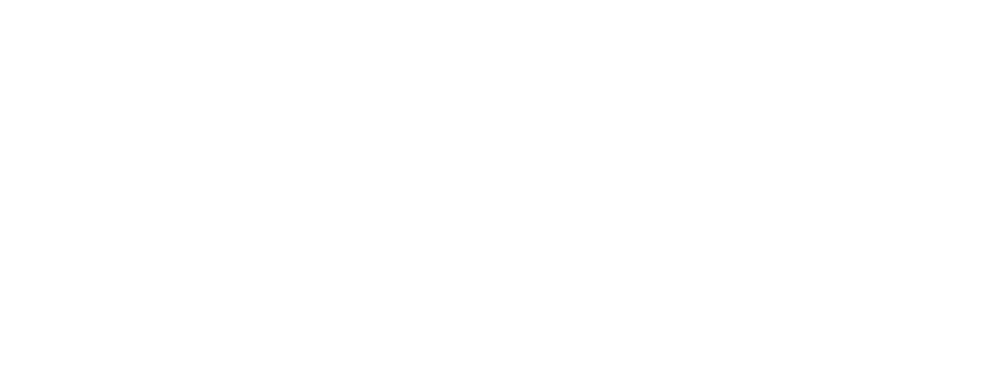
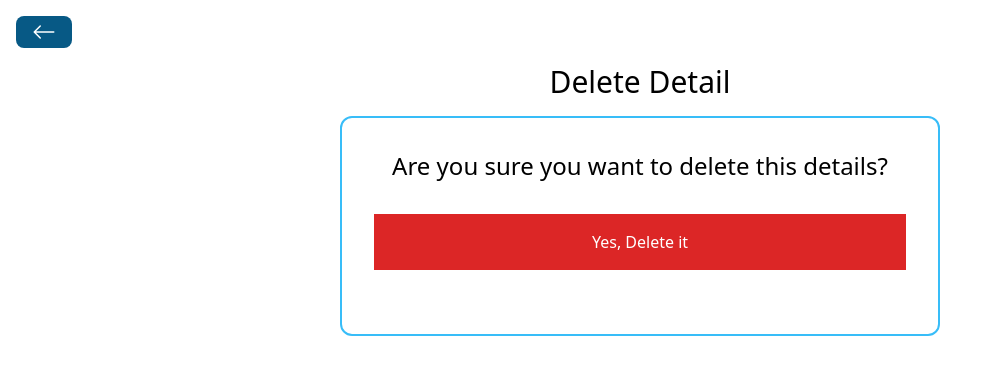
Before and after one commit to hhimansha/Sri-Madhura-online-music-instruments-shop, a React (Create React App) app in the folder client/: page /prices/delete/1 in a window 1280 px wide. Before the commit this address had no page. Shown: the top 374 px of the page, without its empty margins (0-987 px from the left). Built offline with nearby package versions, Linux system fonts and the light colour scheme.

Commit message:
RepairDetails-Delete

```diff
--- a/client/src/App.js
+++ b/client/src/App.js
@@ -9,6 +9,7 @@
 import SendEmail from './components/Repairs/SendEmail'
 import CreatePrices from './components/RepairDetails/CreatePrices'
 import EditPrice from './components/RepairDetails/EditPrice'
+import DeletePrice from './components/RepairDetails/DeletePrice'
 import RentHome from './components/Rental/RentHomePage';
 import { BrowserRouter as Router, Route, Routes, Navigate } from 'react-router-dom';
 import AdminDash from './components/AdminDash';
@@ -26,6 +27,7 @@
           <Route path = '/repair/delete/:id' element={<DeleteRequest />} />
           <Route path = '/prices/create' element={<CreatePrices />} />
           <Route path = '/prices/edit/:id' element={<EditPrice />} />
+          <Route path = '/prices/delete/:id' element={<DeletePrice />} />
           <Route path = '/repair/home' element={<Home />} />
           <Route path = '/repair/homeUser' element={<HomeUser />} />
           <Route path="/send-email" element={<SendEmail />} />
--- /dev/null
+++ b/client/src/components/RepairDetails/DeletePrice.jsx
@@ -0,0 +1,46 @@
+import React, { useState } from 'react';
+import Back from '../RepairDetails/Back';
+import Spin from '../RepairDetails/Spin';
+import axios from 'axios';
+import { useNavigate, useParams } from 'react-router-dom';
+import { useSnackbar } from 'notistack';
+
+export const DeletePrice = () => {
+  const [loading, setLoading] = useState(false);
+  const navigate = useNavigate();
+  const { id } = useParams();
+  const{enqueueSnackbar} = useSnackbar();
+
+  const handleDeletePrice = () => {
+    setLoading(true);
+    axios.delete(`http://localhost:5050/prices/${id}`)
+      .then(() => {
+        setLoading(false);
+        enqueueSnackbar('Details Deleted successfully', {variant: 'success'});
+        navigate('/');
+      })
+      .catch((error) => {
+        setLoading(false);
+        //alert('An error happened. Please check console.');
+        enqueueSnackbar('Error', {variant: 'error'});
+        console.log(error);
+      });
+  };
+
+  return (
+
+    <div className='p-4'>
+      <Back />
+      <h1 className='text-3xl my-4'>Delete Detail</h1>
+      {loading ? <Spin /> : ''}
+      <div className='flex flex-col items-center border-2 border-sky-400 rounded-xl w-[600px] p-8 mx-auto'>
+        <h3 className='text-2xl'>Are you sure you want to delete this details?</h3>
+        <button className='p-4 bg-red-600 text-white m-8 w-full' onClick={handleDeletePrice}>
+          Yes, Delete it
+        </button>
+      </div>
+    </div>
+  );
+};
+
+export default DeletePrice;
```
